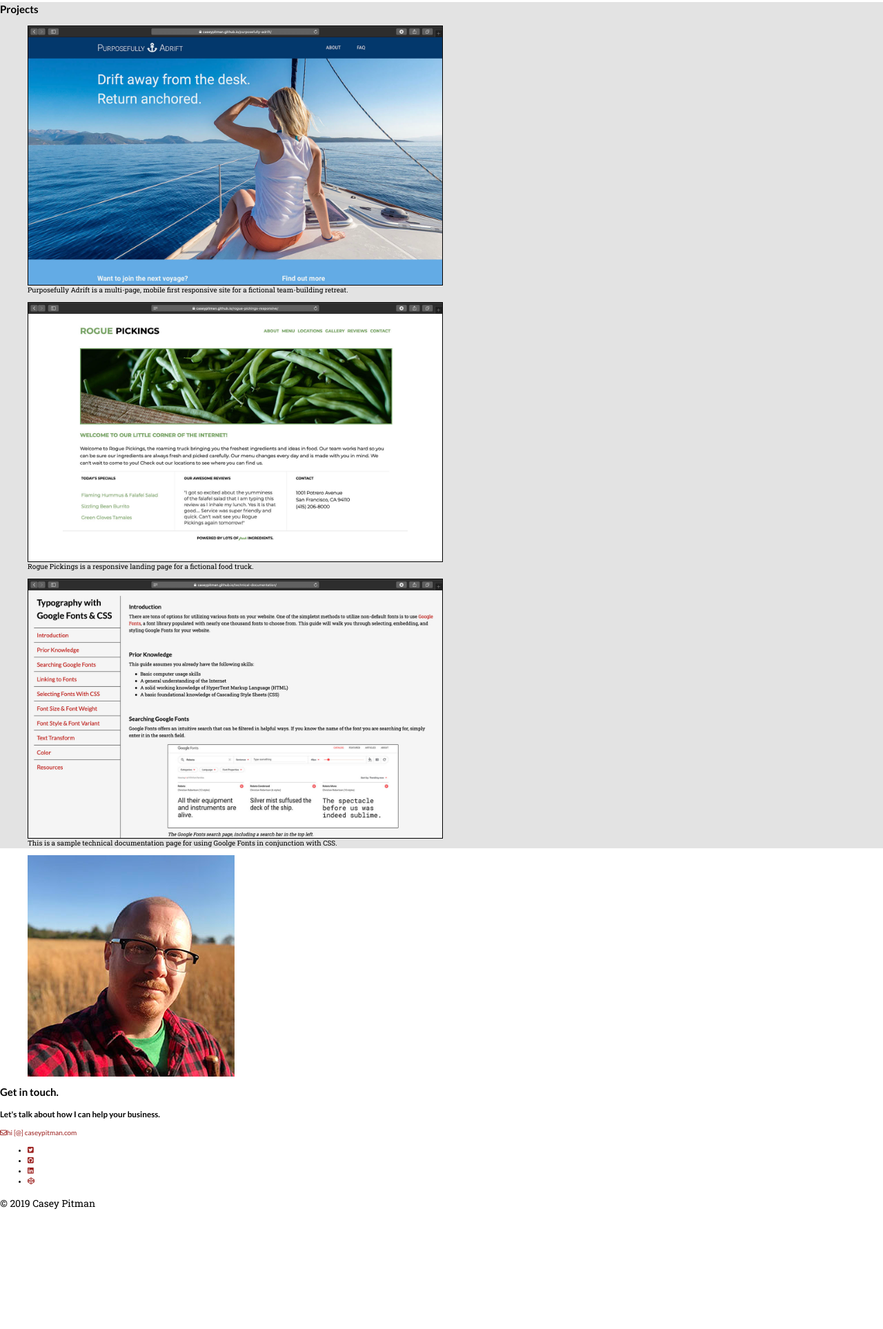
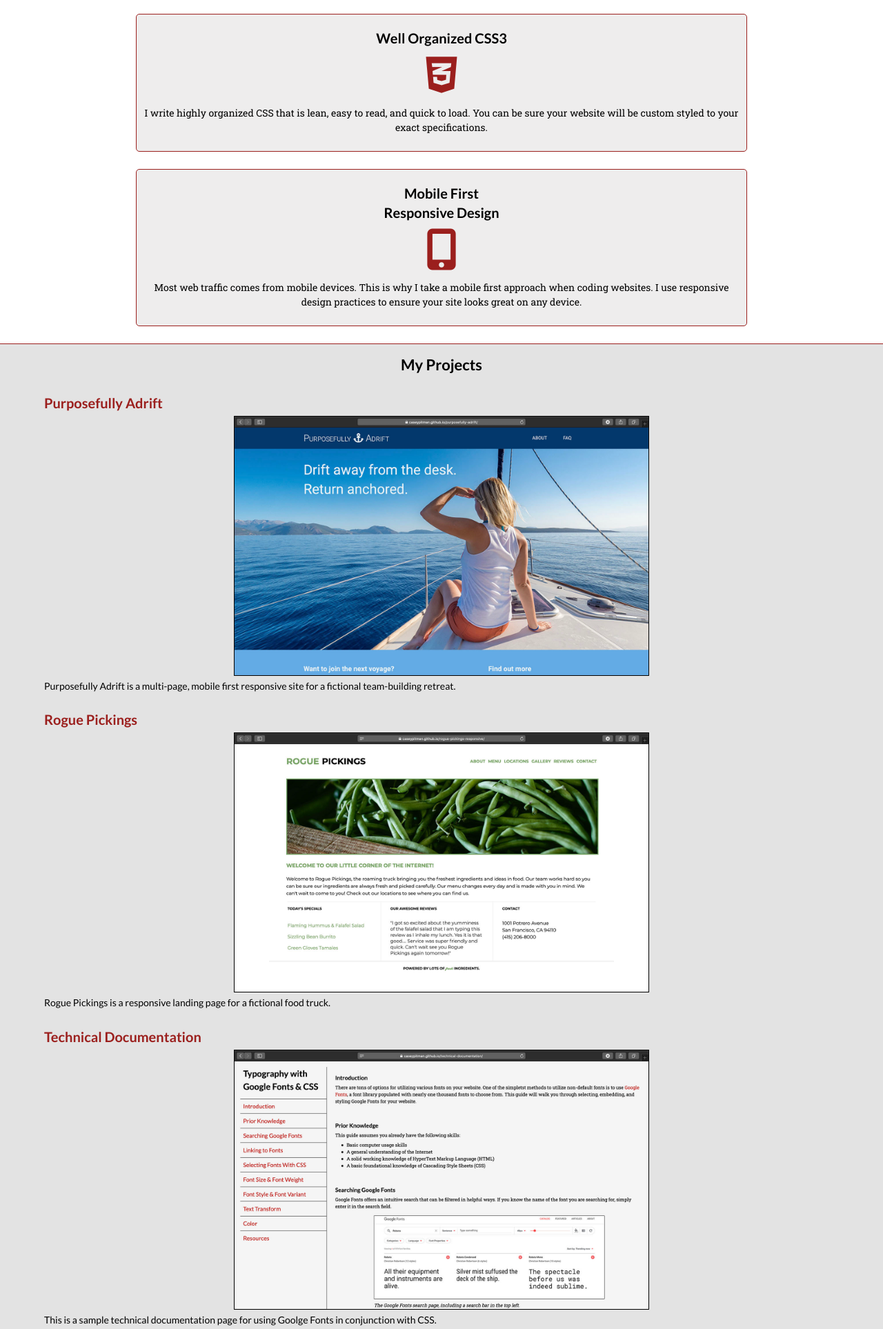
Before and after one commit to CaseyPitman/portfolio2.0, a plain HTML site: page index.html in a window 1280 px wide. Shown: the part 631-2558 px from the top of the page at 69% size. Before the commit the page ends 2400 px from the top, so only its background shows below. Drawn offline with nearby package versions, Linux system fonts and the light colour scheme.

Commit message:
mobile styles mostly done. May need tweaks.

```diff
--- a/css/main.css
+++ b/css/main.css
@@ -101,6 +101,7 @@ textarea {
    /*********** Global Styles ***********/
 
    html {
+    background:#ffffff;
     color:#000000;
     font-family:'Roboto Slab', serif;
     font-size:10px;
@@ -120,6 +121,18 @@ textarea {
    h5,
    h6 {
      font-family:'Lato', sans-serif;
+   }
+
+   h1 {
+     font-size:2.4rem;
+   }
+
+   h2 {
+     font-size:2.2rem;
+   }
+
+   h3 {
+     font-size:2rem;
    }
 
    p {
@@ -186,6 +199,7 @@ textarea {
      display:inline-block;
      padding:0 0 0 10px;
      font-size:1.4rem;
+     font-weight:700;
    }
 
    /*** Hero ***/
@@ -194,7 +208,6 @@ textarea {
       it to scale along with img background*/
    #hero {
     width:100%;
-    /*height:155px;*/
     border-bottom:1px solid #9b1f1d;
     background:url(../img/header.jpg) center no-repeat;
     background-size:cover;
@@ -202,9 +215,7 @@ textarea {
     }
 
    #hero h1 {
-    font-size:2rem;
     margin:auto;
-    padding-top:10px;
     width:90%;
     }
 
@@ -223,9 +234,9 @@ textarea {
    }
 
    #about h2 {
-     font-size:1.8rem;
      margin:0;
      padding:15px 0 0;
+     text-align:center;
    }
 
    #about p {
@@ -236,31 +247,187 @@ textarea {
    /*** Work ***/
 
    #work {
+    border-bottom:1px solid #9b1f1d;
     scroll-margin-top:42px;
+    width:100%;
+    height:auto;
    }
 
+   #work h2 {
+    margin:0 auto;
+    padding:15px 0 0;
+    text-align:center;
+   }
+
+   #work-container {
+     width:90%;
+     height:auto;
+     margin:0 auto 25px;
+     display:flex;
+     justify-content:space-around;
+     align-items:center;
+     flex-flow:column;
+   }
+
+   .skill-box {
+     background:rgba(186, 184, 185, 0.25);
+     border:0.5px solid #9b1f1d;
+     border-radius:5px;
+     padding:10px;
+     text-align:center;
+     width:75%;
+     margin-top:25px;
+   }
+
+   .skill-box h3 {
+     margin:10px 0;
+   }
+
+   .skill-icon {
+     color:#9b1f1d;
+     font-size:6rem;
+   }
 
    /*** Portfolio ***/
 
    #portfolio {
     background:rgba(186, 184, 185, 0.4);
+    border-bottom:1px solid #9b1f1d;
     scroll-margin-top:42px;
+    width:100%;
+  }
 
-  }
+   #portfolio-container {
+     width:90%;
+     margin:auto;
+     padding:0 0 20px;
+   }
+
+   #portfolio-container h2{
+     margin:0 auto;
+     padding:15px 0 0;
+     text-align:center;
+   }
+
+   #portfolio figure {
+     margin:auto;
+   }
+
+   .sample-head {
+     margin:0 0 5px;
+   }
+
+   .work-sample {
+     margin:25px 0 0;
+     width:100%;
+   }
+
    .work-thumb {
     display:block;
     width:100%;
+    margin:auto;
     height:auto;
     max-width:600px;
     border:1px solid black;
   }
 
+  .caption {
+    padding:5px 0 0;
+    font-family:'Lato', sans-serif;
+    font-size:1.4rem;
+  }
+
    /*** Footer & Contact Info ***/
 
    #contact {
+    margin:0 auto;
     scroll-margin-top:42px;
+    width:100%;
+   }
+
+   #footer-content-wrapper {
+     width:100%;
+     margin:auto;
+     padding:20px 0 0;
+   }
+
+   #contact-img-box {
+     width:90%;
+     margin:auto;
+   }
+
+   #casey-pic {
+    display:block;
+    height:auto;
+    margin:auto;
+    max-width:200px;
+    width:100%;
+   }
+
+   #contact-info{
+     margin:20px auto 0;
+     border-top:1px solid #9b1f1d;
+     border-bottom:1px solid #9b1f1d;
+   }
+
+   #contact-info-box {
+     width:90%;
+     margin:auto;
+   }
+
+   #contact-info h2{
+     margin:0;
+     padding:10px 0 5px;
+   }
+
+   #contact-info h3 {
+     margin:0;
+     padding:5px 0 5px;
+     font-weight:300;
 
    }
+
+   #contact-info a {
+     font-size:1.8rem;
+     font-weight:300;
+
+   }
+
+   #social-media-list{
+     list-style:none;
+     display:flex;
+     justify-content:space-between;
+     align-items:center;
+     margin:auto;
+     width:90%;
+     padding:15px 0;
+   }
+
+   .social-media-icon {
+     font-size:3rem;
+
+   }
+
+    #copyright {
+      background:#9b1f1d;
+      margin:0 auto;
+      padding:5px 0 10px;
+      color:white;
+      font-size:1.4rem;
+      text-align:center;
+      font-family:'Lato', sans-serif;
+
+
+   }
+
+
+
+
+
+
+
+
+
 
 
 
--- a/index.html
+++ b/index.html
@@ -65,7 +65,9 @@
     </section>
 
     <section id="work">
-      <div class="third-width" id="skill-html">
+      <div id="work-container">
+        <h2>My Work</h2>
+        <div class="skill-box" id="skill-html">
           <h3>Highly Structured HTML5</h3>
           <i class="fab fa-html5 skill-icon"></i>
           <p>
@@ -75,7 +77,7 @@
           </p>
         </div>
 
-      <div class="third-width" id="skill-css">
+        <div class="skill-box" id="skill-css">
           <h3>Well Organized CSS3</h3>
           <i class="fab fa-css3-alt skill-icon"></i>
           <p>
@@ -85,8 +87,8 @@
           </p>
         </div>
 
-      <div class="third-width" id="skill-responsive">
-        <h3>Mobile First Responsive Design</h3>
+        <div class="skill-box" id="skill-responsive">
+          <h3>Mobile First<br> Responsive Design</h3>
           <i class="fas fa-mobile-alt skill-icon"></i>
           <p>
             Most web traffic comes from mobile devices. This is why I take
@@ -95,11 +97,14 @@
           </p>
         </div>
       </section>
+    </div>
 
     <section id="portfolio">
-      <h2 id="portfolio-head">Projects</h2>
-      <div id="adrift">
-        <figure class="work-sample">
+      <div id="portfolio-container">
+        <h2 id="portfolio-head">My Projects</h2>
+        <div id="adrift" class="work-sample">
+          <h3 class="red-text sample-head">Purposefully Adrift</h3>
+          <figure>
             <a href="https://caseypitman.github.io/purposefully-adrift/" target="_blank">
               <img src="img/adrift-thumb.jpg" alt="Purposefully Adrift website thumbnail" class="work-thumb">
             </a>
@@ -109,8 +114,9 @@
           </figure>
         </div>
 
-      <div id="rogue">
-        <figure class="work-sample">
+        <div id="rogue" class="work-sample">
+          <h3 class="red-text sample-head">Rogue Pickings</h3>
+          <figure>
             <a href="https://caseypitman.github.io/rogue-pickings-responsive/" target="_blank">
               <img src="img/rogue-thumb.jpg" alt="Rogue Pickings website thumbnail" class="work-thumb">
             </a>
@@ -120,8 +126,9 @@
           </figure>
         </div>
 
-      <div id="tech-doc">
-        <figure class="work-sample">
+        <div id="tech-doc" class="work-sample">
+          <h3 class="red-text sample-head"">Technical Documentation</h3>
+          <figure>
             <a href="https://caseypitman.github.io/technical-documentation/" target="_blank">
               <img src="img/tech-doc-thumb.jpg" alt="Technical Documentation website thumbnail" class="work-thumb">
             </a>
@@ -130,25 +137,30 @@
             </figcaption>
           </figure>
         </div>
+      </div>
     </section>
   </main>
 
   <footer id="contact">
-    <figure id="contact-img">
-      <img src="img/selfie.jpg" alt="Casey Pitman Portrait">
+    <div id="footer-content-wrapper">
+      <figure id="contact-img-box">
+        <img src="img/selfie.jpg" alt="Casey Pitman Portrait" id="casey-pic">
       </figure>
       <div id="contact-info">
-      <h2>Get in touch.</h2>
+        <div id="contact-info-box">
+          <h2 class="red-text">Get in touch.</h2>
           <h3>Let's talk about how I can help your business.</h3>
-      <a href="mailto:casey@caseypitman.com"><i class="far fa-envelope"></i>hi [@] caseypitman.com</a>
-      <ul id="social-media-links">
-        <li class="social-media-icons"><a href="" target="_blank"><i class="fab fa-twitter-square"></i></a></li>
-        <li class="social-media-icons"><a href="" target="_blank"><i class="fab fa-github-square"></i></a></li>
-        <li class="social-media-icons"><a href="" target="_blank"><i class="fab fa-linkedin"></i></a></li>
-        <li class="social-media-icons"><a href="" target="_blank"><i class="fab fa-codepen"></i></a></li>
+          <a href="mailto:casey@caseypitman.com"><i class="far fa-envelope"></i>&nbsp;hi [@] caseypitman.com</a>
+          <ul id="social-media-list">
+            <li class="social-media-link"><a href="https://twitter.com/caseypitman11" target="_blank"><i class="fab fa-twitter-square social-media-icon"></i></a></li>
+            <li class="social-media-link"><a href="https://github.com/CaseyPitman" target="_blank"><i class="fab fa-github-square social-media-icon"></i></a></li>
+            <li class="social-media-link"><a href="https://www.linkedin.com/in/casey-pitman-133618195/" target="_blank"><i class="fab fa-linkedin social-media-icon"></i></a></li>
+            <li class="social-media-link"><a href="https://codepen.io/caseypitman11" target="_blank"><i class="fab fa-codepen social-media-icon"></i></a></li>
         </ul>
         </div>
+      </div>
       <p id="copyright">&copy;&nbsp;2019 Casey Pitman</p>
+    </div>
 </footer>
 
 
```
Lines whose indentation alone changed are shown as unchanged.
